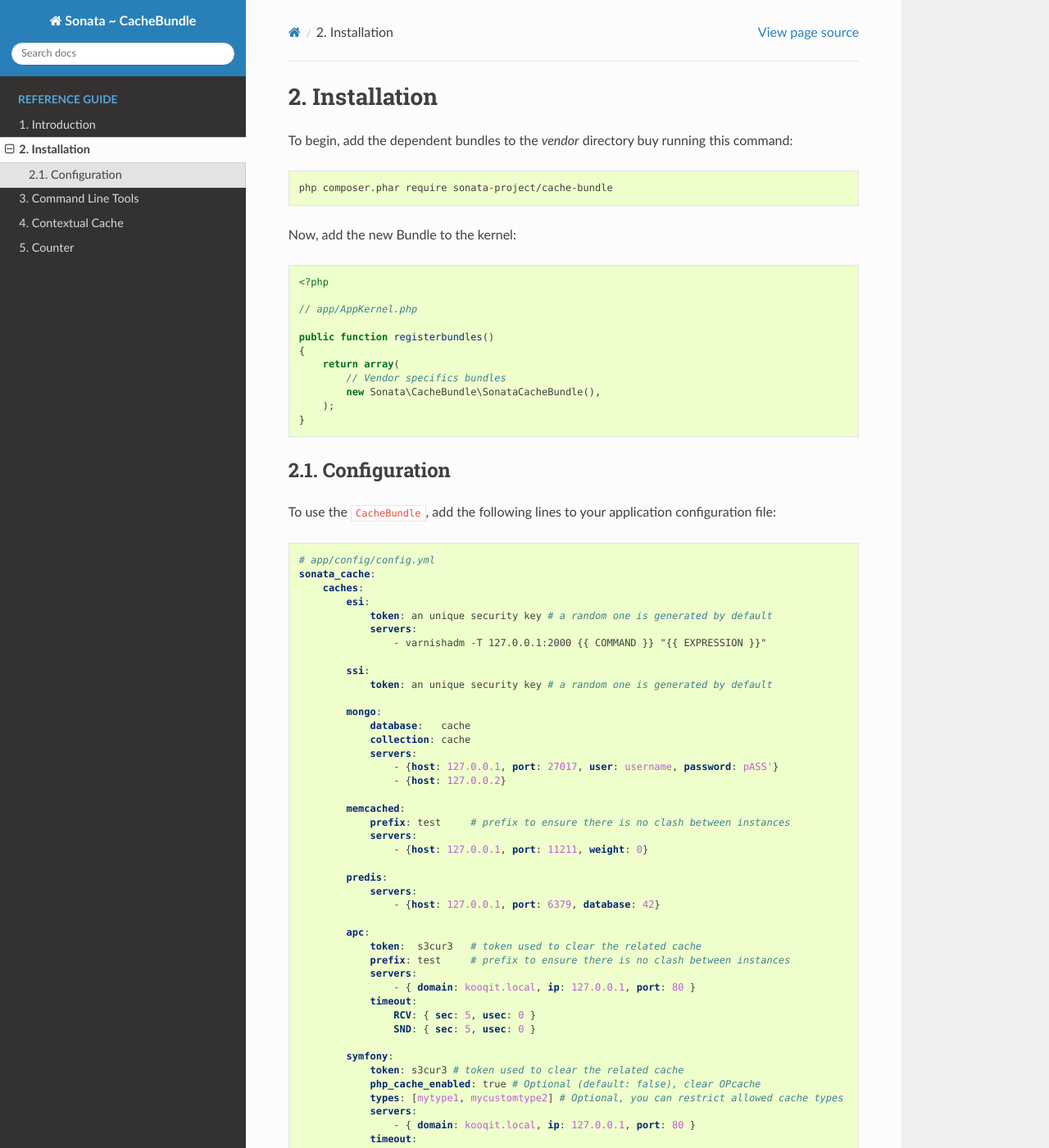
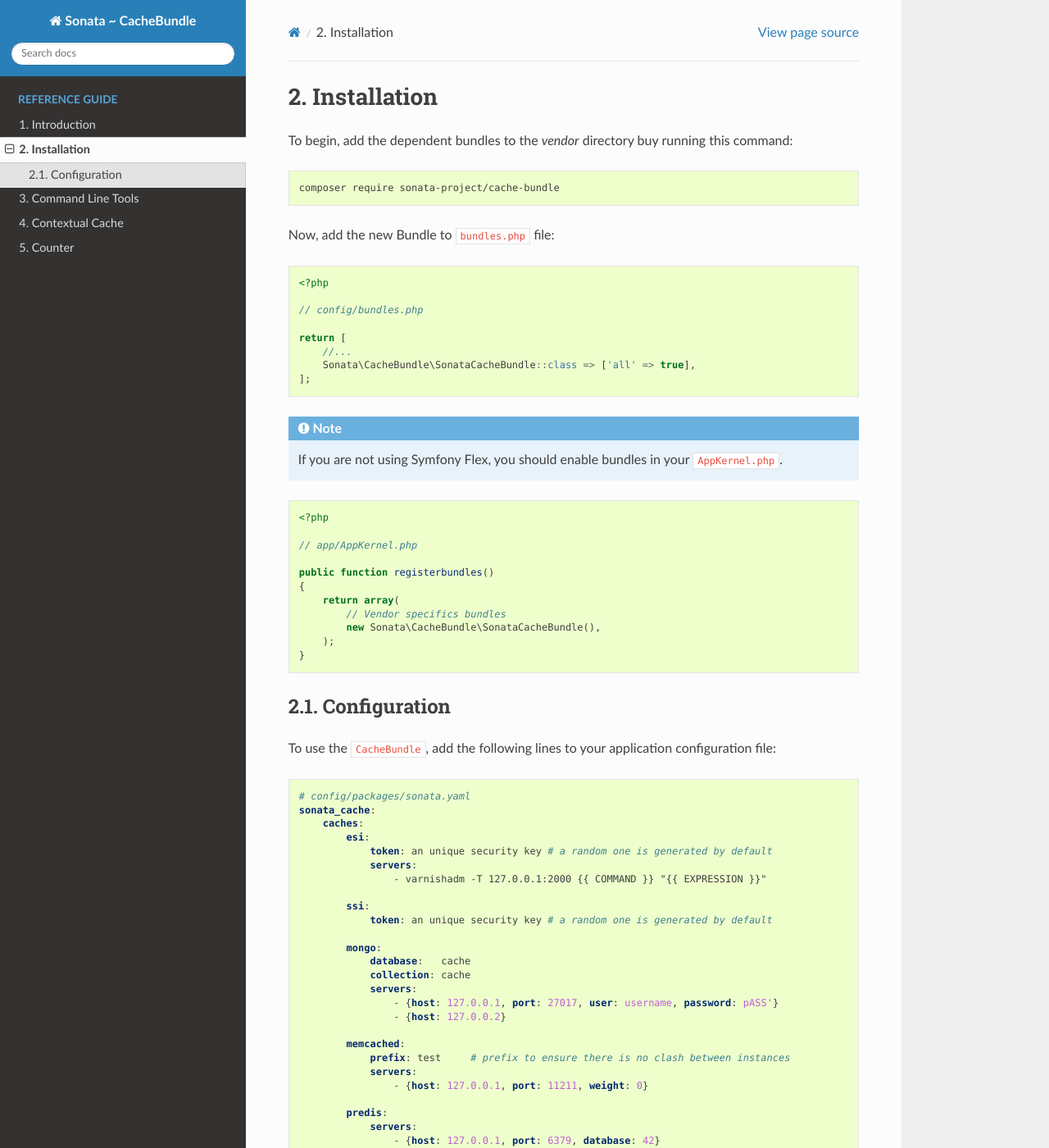
Before and after one commit to sonata-project/SonataCacheBundle, a Sphinx documentation site: the page built from docs/reference/installation.rst, in a window 1280 px wide and 1400 px high. Shown: the whole window at 82% size. Built offline with Sphinx 7.4.7 and the Read the Docs theme 2.0.0, drawn with Linux system fonts in a browser that asks for light colours; some of the changed text lies outside the part shown.

Commit message:
update docs for symfony flex

```diff
--- a/docs/reference/installation.rst
+++ b/docs/reference/installation.rst
@@ -11,9 +11,24 @@
 
 .. code-block:: bash
 
-    php composer.phar require sonata-project/cache-bundle
+    composer require sonata-project/cache-bundle
 
-Now, add the new Bundle to the kernel:
+Now, add the new Bundle to ``bundles.php`` file:
+
+.. code-block:: php
+
+    <?php
+
+    // config/bundles.php
+
+    return [
+        //...
+        Sonata\CacheBundle\SonataCacheBundle::class => ['all' => true],
+    ];
+
+.. note::
+    If you are not using Symfony Flex, you should enable bundles in your
+    ``AppKernel.php``.
 
 .. code-block:: php
 
@@ -37,7 +52,7 @@
 
 .. code-block:: yaml
 
-    # app/config/config.yml
+    # config/packages/sonata.yaml
     sonata_cache:
         caches:
             esi:
@@ -83,6 +98,10 @@
                     RCV: { sec: 2, usec: 0 }
                     SND: { sec: 2, usec: 0 }
 
+.. note::
+    If you are not using Symfony Flex, this configuration should be added
+    to ``app/config/config.yml``.
+
 For APC and Symfony caches, you can specify a basic parameter for servers definition (useful to clear cache for staging area behind this kind of protection)
 
 .. code-block:: yaml
@@ -97,7 +116,10 @@
 
 .. code-block:: yaml
 
-    # app/config/routing.yml
+    # config/routes.yaml
     sonata_cache_cache:
         resource: '@SonataCacheBundle/Resources/config/routing/cache.xml'
         prefix: /
+
+.. note::
+    If you are not using Symfony Flex, routes should be added to ``app/config/routing.yml``.
```
